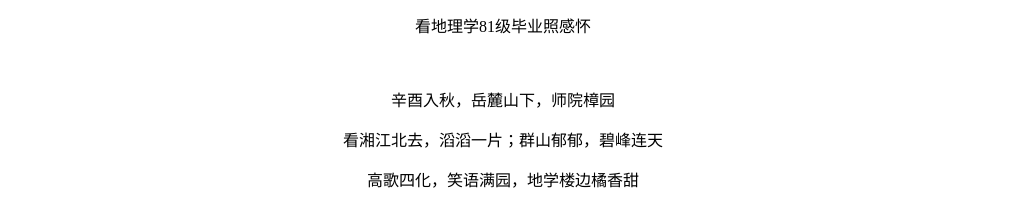
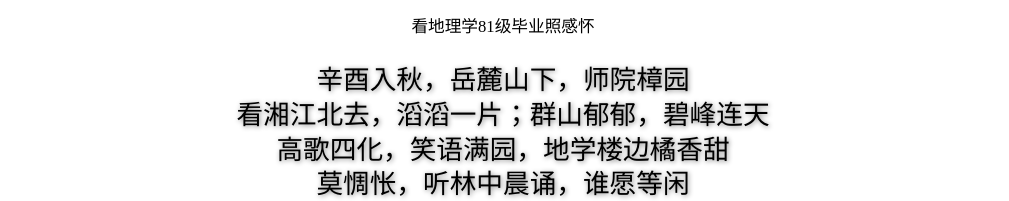
Before and after one commit to gismanray/class85, a plain HTML site: page index.html in a window 1280 px wide. Shown: the part 780-981 px from the top of the page, without its empty margins (137-1146 px from the left). Drawn offline with Linux system fonts and the light colour scheme.

Commit message:
Add styles for poem and header elements
Added styles for poem and header elements.

```diff
--- a/class85.css
+++ b/class85.css
@@ -9,3 +9,6 @@
 #icon  { position: absolute; left: 5px; bottom: 4px; width: 20px; }
 #note  { position: absolute; left: 30px; bottom: 4px; font-family:simsun; font-size:11pt; color: #666; visibility: hidden; }
 .face  { position: absolute; width: 25px; height: 25px; border: 1px red solid; }
+.poem { font-family: Lisu; font-size:20pt; line-height: 20pt; margin-top:6pt; margin-bottom:6pt; text-shadow:1px 1px 5px #808080; }
+h2    { font-family: simhei; }
+.ht   { font-family: simhei; font-size: 12.5pt; margin-top: 3pt; margin-bottom:3pt; }
```
Lines whose indentation alone changed are shown as unchanged.
